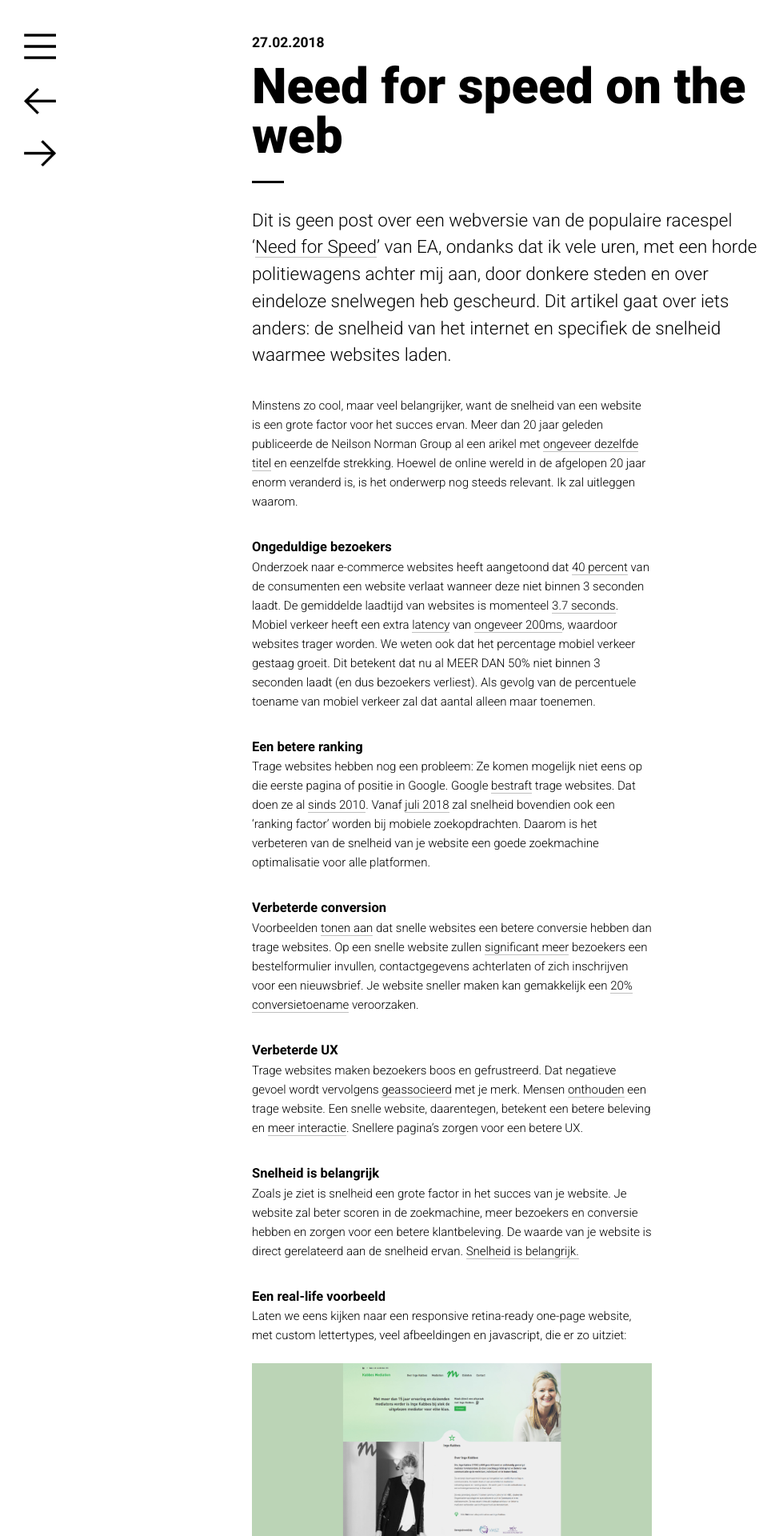
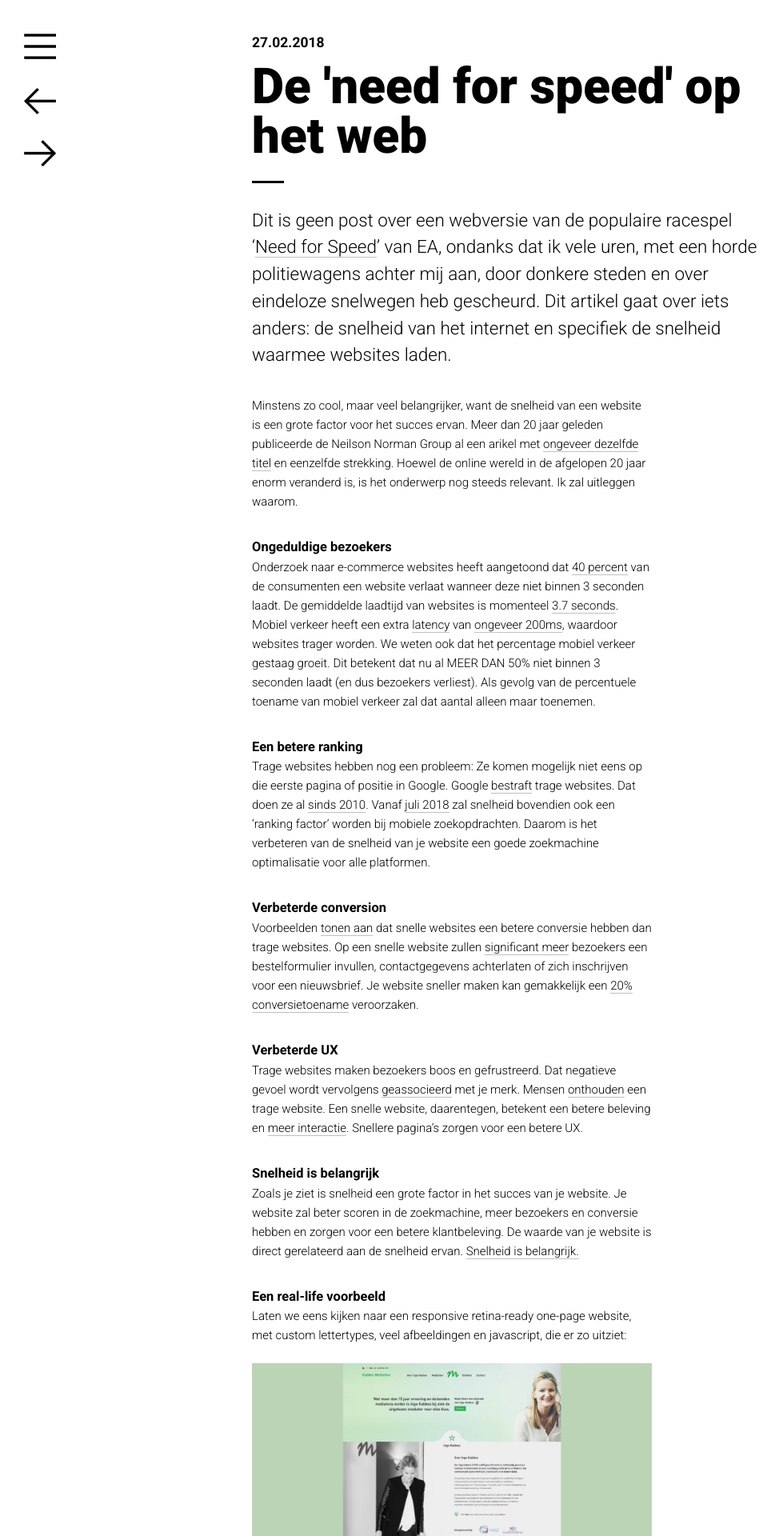
Before and after one commit to jhvanderschee/usecuewebsitenl, a Jekyll site: the page built from _posts/2018-02-27-need-for-speed-on-the-web.md, in a window 1280 px wide. Shown: the top 1920 px of the page at 80% size, without its empty margins (0-979 px from the left). Built offline with Jekyll 4.4.1, drawn with Linux system fonts in a browser that asks for light colours; nearby versions of some CDN libraries.

Commit message:
Update 2018-02-27-need-for-speed-on-the-web.md

```diff
--- a/_posts/2018-02-27-need-for-speed-on-the-web.md
+++ b/_posts/2018-02-27-need-for-speed-on-the-web.md
@@ -1,5 +1,5 @@
 ---
-title: Need for speed on the web
+title: De 'need for speed' op het web
 ---
 
 Dit is geen post over een webversie van de populaire racespel '[Need for Speed](https://en.wikipedia.org/wiki/Need_for_Speed)' van EA, ondanks dat ik vele uren, met een horde politiewagens achter mij aan, door donkere steden en over eindeloze snelwegen heb gescheurd. Dit artikel gaat over iets anders: de snelheid van het internet en specifiek de snelheid waarmee websites laden.
```
